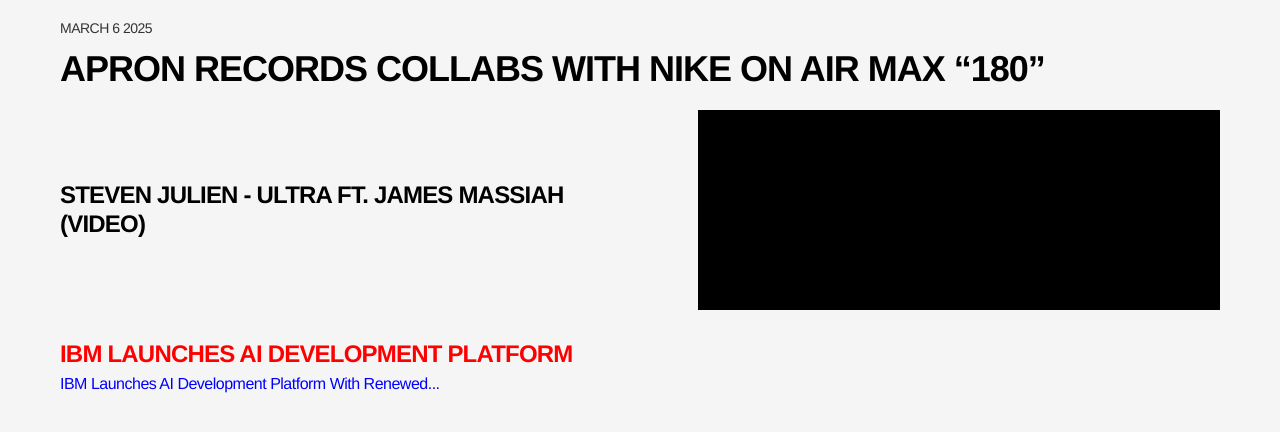
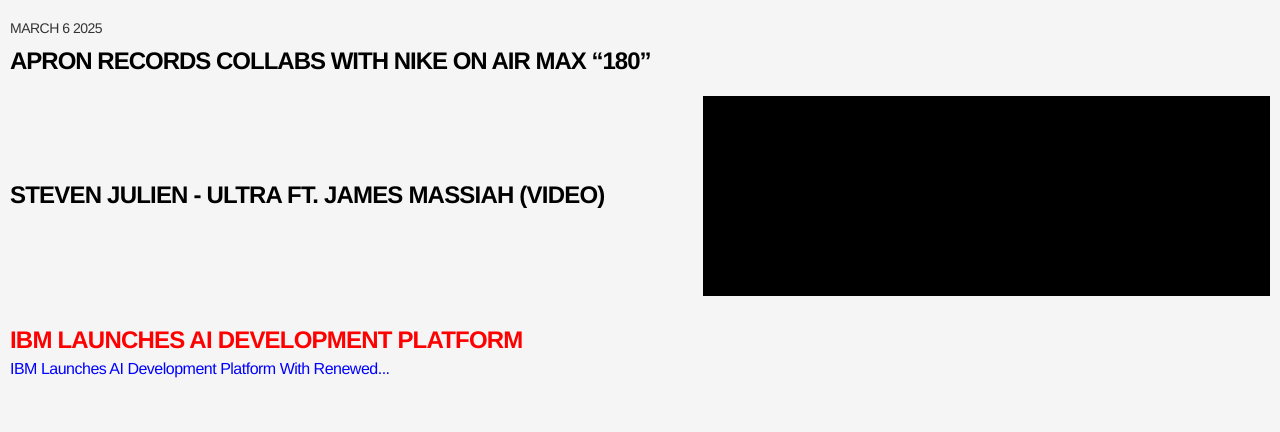
Before and after one commit to ta222222/hammernews, a plain HTML site: page news/index.html in a window 1280 px wide. Drawn offline with Linux system fonts and the light colour scheme.

Commit message:
Update index.html
changed vw
made font uniform
(hammernews2.0.html)

```diff
--- a/news/index.html
+++ b/news/index.html
@@ -1,6 +1,3 @@
-
-
-
 <!DOCTYPE html>
 <html lang="en">
 <head>
@@ -26,9 +23,9 @@
 
         /* Container for the entire layout */
         .container {
-            max-width: 1200px;
+            max-width: 100vw;
             margin: 20px auto;
-            padding: 0 20px;
+            padding: 0 10px;
         }
 
         /* Date styling */
@@ -42,7 +39,7 @@
 
         /* Main headline styling */
         .main-headline {
-            font-size: 36px;
+            font-size: 24px; /* MAIN HEADLINE */
             color: #000;
             margin-bottom: 20px;
             text-transform: uppercase;
```
